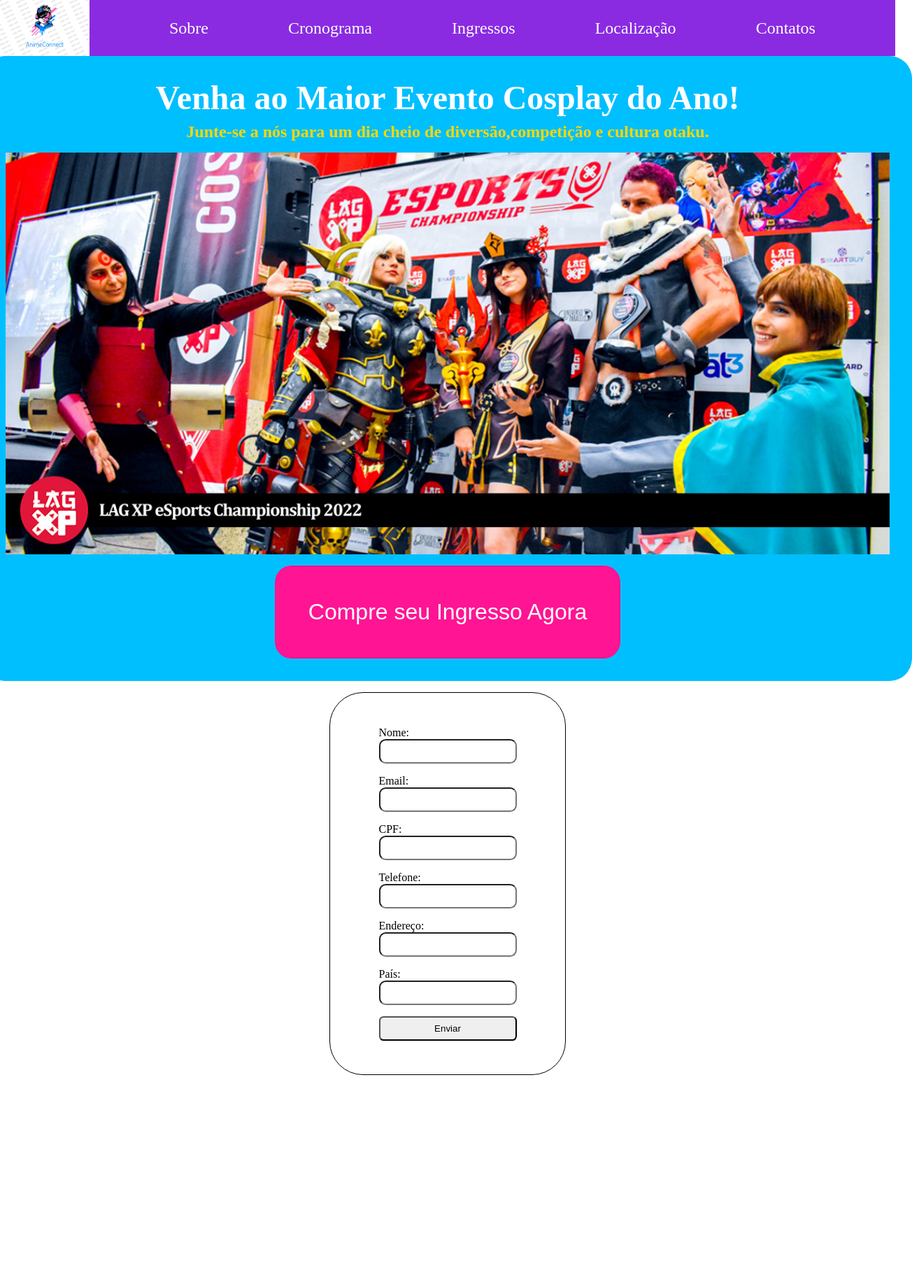
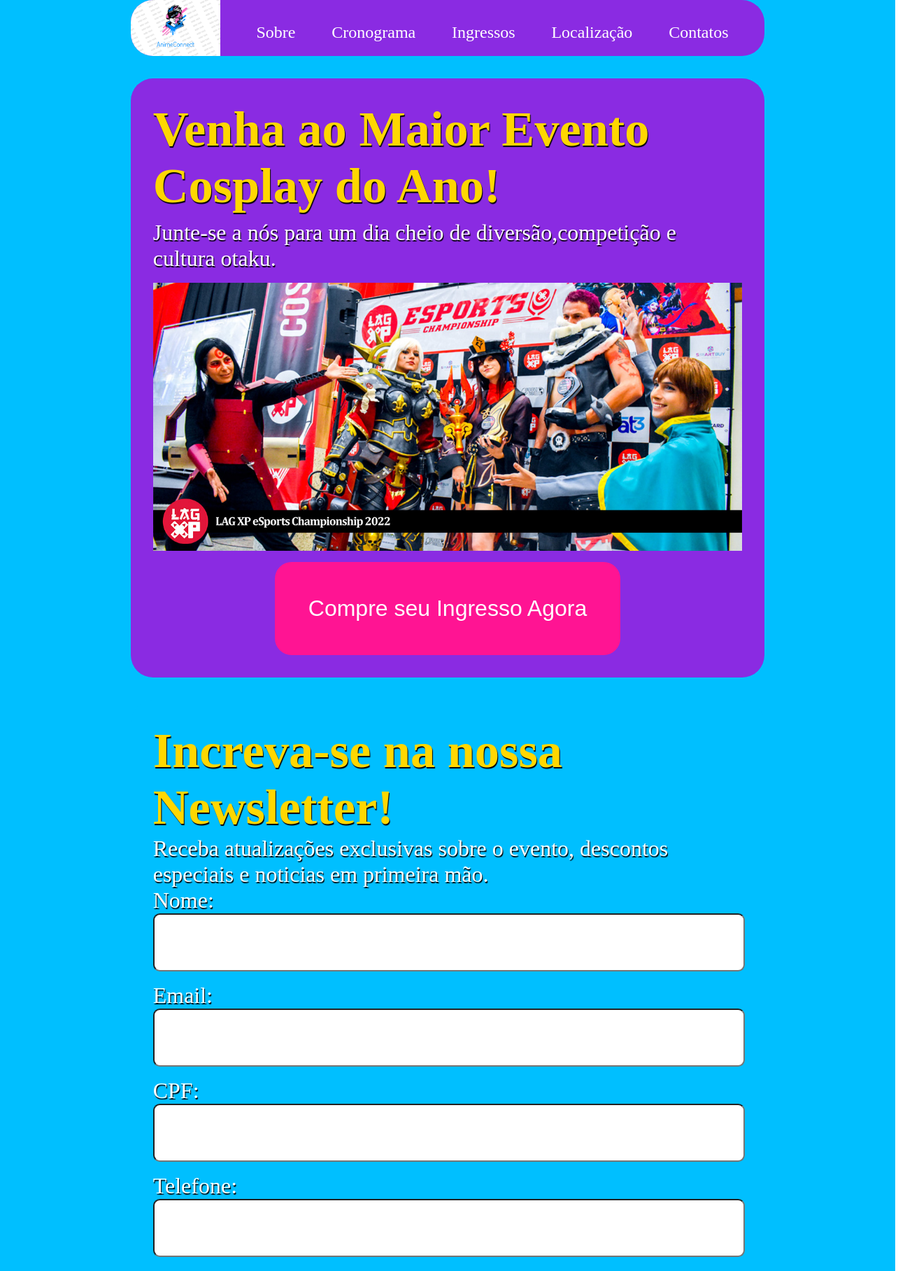
Before and after one commit to Wendiguin-Do-Mal/landing-pagee, a React (Vite) app: page / in a window 1280 px wide. Shown: the top 1816 px of the page at 70% size, 1304 px wide, since content can reach past the window. Before the commit the page ends 1552 px from the top, so only its background shows below. Built offline with nearby package versions, Linux system fonts and the light colour scheme.

Commit message:
feat: refactor change desing components form header hero

```diff
--- a/src/App.tsx
+++ b/src/App.tsx
@@ -7,13 +7,16 @@
 
 
   return(
-  <>
+  < >
    <div style={{
           display:"flex",
           flexDirection:"column",
           justifyContent:"center",
           alignItems:"center",
           width:"100vw",
+          gap: "2rem",
+          backgroundColor: "#00bfff",
+
               }}>
    <Header />
    <Hero/>
--- a/src/components/Form/index.tsx
+++ b/src/components/Form/index.tsx
@@ -14,6 +14,8 @@
   return (
     <>
       <section id="section-form">
+        <h2 className="h2-default">Increva-se na nossa Newsletter!</h2>
+        <p className="p-default">Receba atualizações exclusivas sobre o evento, descontos especiais e noticias em primeira mão.</p>
         <form action="submit" >
           <fieldset className="fieldset-form">
             <label htmlFor="name" >Nome:</label>
@@ -45,7 +47,7 @@
             <input name='country' type="text" onChange={(e) => setCountry(e.target.value)} value={country} />
           </fieldset>
 
-          <button type='submit'>Enviar</button>
+          <button type='submit' className="button-default">Enviar</button>
 
         </form>
 
--- a/src/components/Form/style.css
+++ b/src/components/Form/style.css
@@ -1,13 +1,13 @@
 #section-form{
     display: flex;
-    border: 1px solid black;
-    border-radius: 3rem;
+    border-radius: 2rem;
     justify-content: center;
     flex-direction: column;
     align-items: center;
-    padding: 3rem;
-    margin:1rem;
-    width: 15rem;
+    padding: 2rem;
+
+    width: 65.83vw;
+    background-color: #00bfff;
 
 
 
@@ -19,13 +19,8 @@
     display: flex;
     flex-direction: column;
     gap: 1rem;
+    width: 100%;
 
-
-}
-
-#section-form > form > button{
-    border-radius: 0.4rem;
-    padding: 0.5rem;
 
 }
 
@@ -41,8 +36,17 @@
 }
 
 .fieldset-form > input{
-    padding: 0.5rem;
+    width: calc(100% - 4rem);
+    padding: 2rem;
     border-radius: 0.6rem;
 
 
 }
+
+.fieldset-form > label{
+    font-size: 2rem;
+    color: #FFFFFF;
+    text-shadow: 1px 2px 1px black;
+
+
+}
--- a/src/components/Header/style.css
+++ b/src/components/Header/style.css
@@ -1,13 +1,18 @@
 header{
-    width: 100vw;
+    width: calc(65.83vw + 4rem);
     display: flex;
     height: 10vh;
     align-items: center;
     justify-content: space-evenly;
     background-color: #8A2BE2;
+    border-radius: 2rem;
+
+
+
 }
 header > img{
     height: 10vh;
+    border-radius: 2rem 0 0 2rem;
 
 
 }
@@ -24,8 +29,9 @@
 header > nav > ul > li {
     list-style-type: none;
     text-decoration: none;
-    font-size: 1.5rem;
+    font-size: 2.5rem;
     color: #FFFFFF;
+
 }
 header > nav > ul > li > a{
     text-decoration: none;
--- a/src/components/Hero/index.tsx
+++ b/src/components/Hero/index.tsx
@@ -5,11 +5,11 @@
   return (
     <section id="section-hero">
         <div>
-            <h1>Venha ao Maior Evento Cosplay do Ano!</h1>
-            <h2>Junte-se a nós para um dia cheio de diversão,competição e cultura otaku.</h2>
+            <h2 className="h2-default">Venha ao Maior Evento Cosplay do Ano!</h2>
+            <p className="p-default">Junte-se a nós para um dia cheio de diversão,competição e cultura otaku.</p>
         </div>
         <img src="src\assets\hero.jpg" alt="Evento Cosplay passado" />
-        <button>Compre seu Ingresso Agora</button>
+        <button className="button-default">Compre seu Ingresso Agora</button>
     </section>
 
   )
--- a/src/components/Hero/style.css
+++ b/src/components/Hero/style.css
@@ -1,10 +1,10 @@
 #section-hero{
     display: flex;
-    width: 79rem;
+    width: 65.83vw;
     flex-direction: column;
     border-radius: 2rem;
     padding: 2rem;
-    background-color: #00bfff;
+    background-color: #8a2be2;
 }
 
 #section-hero > div{
@@ -16,21 +16,3 @@
 
 
 }
-#section-hero > div > h1{
-    font-size: 3rem;
-    color: white;
-
-}
-#section-hero > div > h2{
-    color: #ffd700;
-}
-#section-hero > button{
-    margin: auto;
-    padding: 3rem;
-    background-color: #ff1493;
-    border-radius: 1.5rem;
-    border: none;
-    color: white;
-    font-size: 2rem;
-    margin-top: 1rem;
-}
--- a/src/index.css
+++ b/src/index.css
@@ -3,3 +3,26 @@
   padding: 0;
 
 }
+
+.button-default{
+    margin: auto;
+    padding: 3rem;
+    background-color: #ff1493;
+    border-radius: 1.5rem;
+    border: none;
+    color: white;
+    font-size: 2rem;
+    margin-top: 1rem;
+    width: 30.91rem;
+
+}
+.h2-default{
+  font-size: 4.4rem;
+    color: #ffd700;
+    text-shadow: 1px 2px 1px black;
+}
+.p-default{
+  font-size: 2rem;
+    color: white;
+    text-shadow: 1px 2px 1px black;
+}
```
